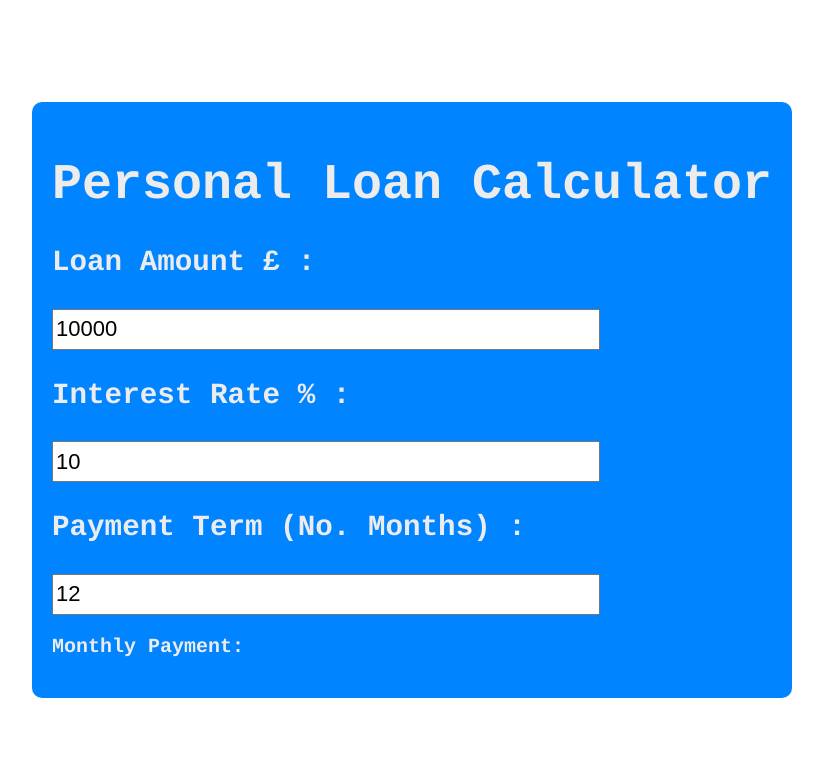
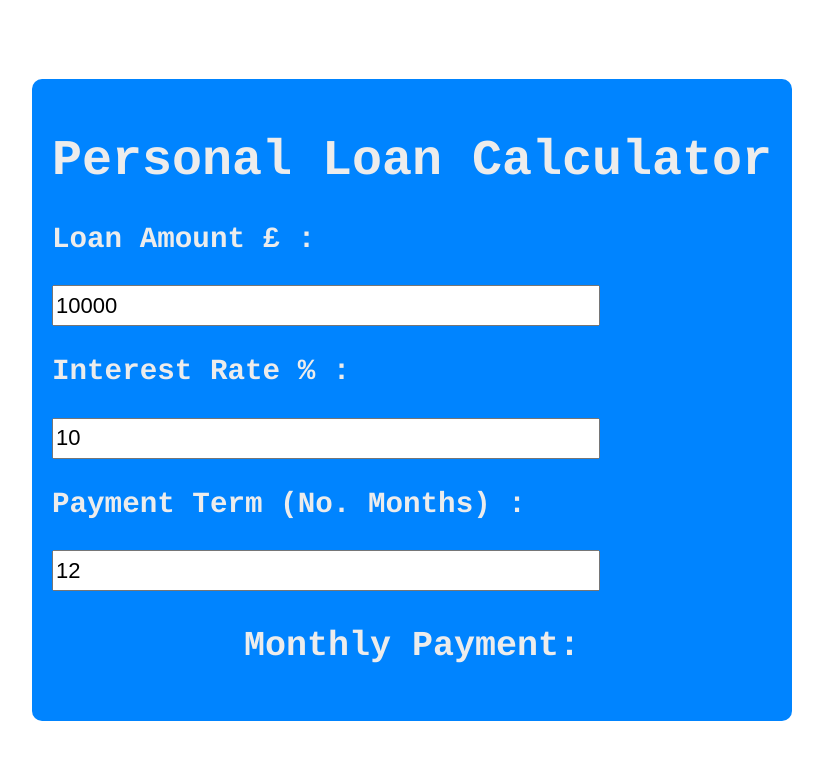
Before and after one commit to williampowell03/will-p-july24, a plain HTML site: page index.html in a window 1280 px wide. Shown: the whole page, without its empty margins (228-1051 px from the left). Drawn offline with Linux system fonts and the light colour scheme.

Commit message:
Adding centre alignment for Monthly payment text

```diff
--- a/style.css
+++ b/style.css
@@ -22,5 +22,6 @@ body{
 }
 .payment-result{
     font-weight: 600;
-    font-size: 20px;
+    font-size: 35px;
+    text-align: center;
 }
```
